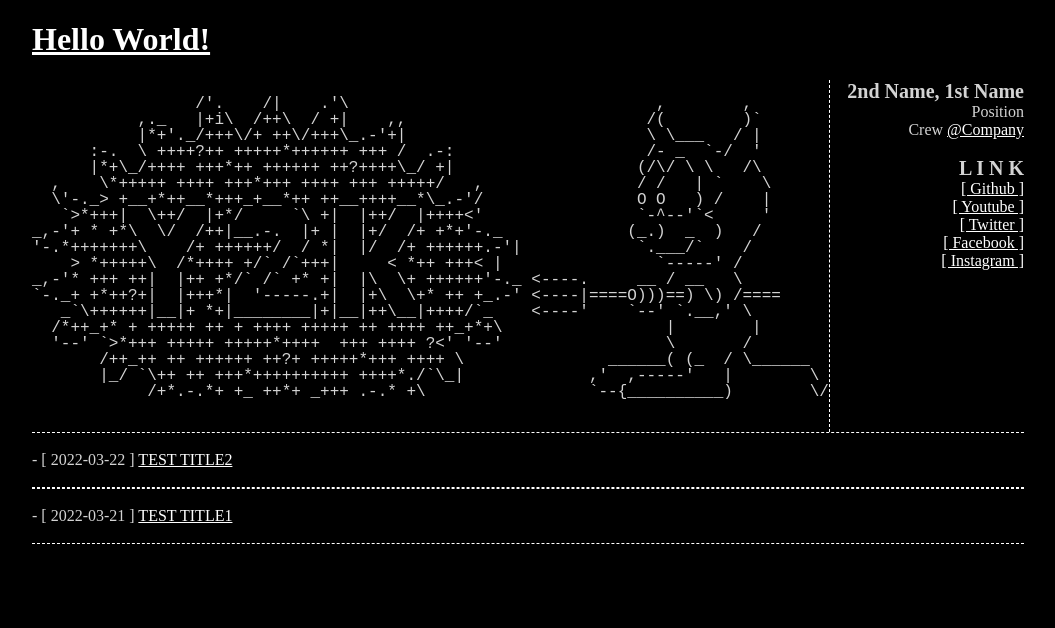
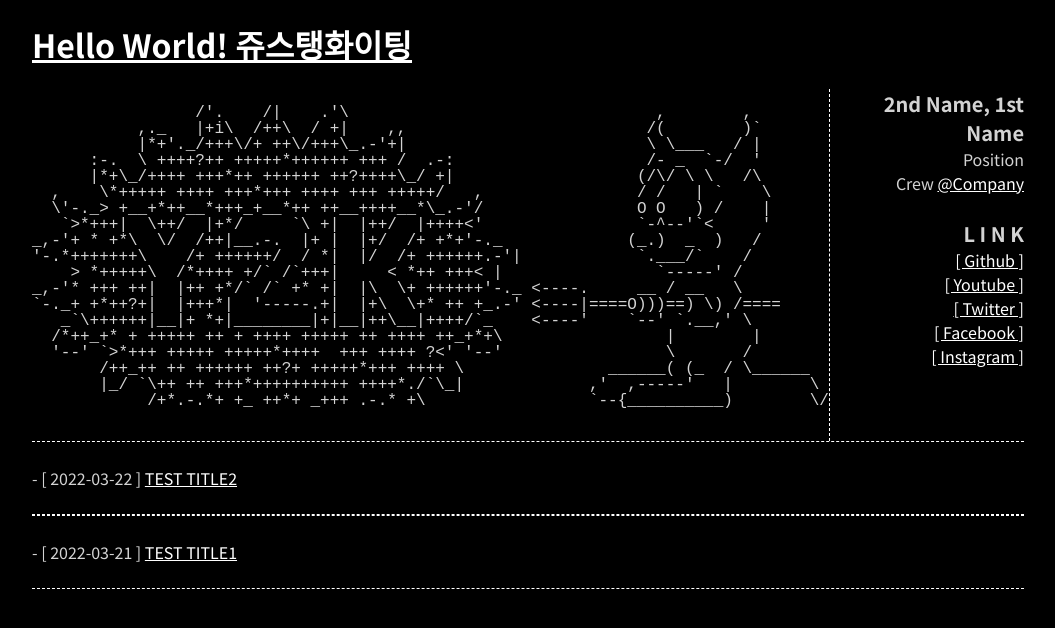
Before and after one commit to ChoSeyoung/neoleul-jekyll-tenikka, a Jekyll site: the page built from index.html, in a window 1280 px wide. Shown: the top 628 px of the page, without its empty margins (112-1167 px from the left). Built offline with Jekyll 4.4.1, drawn with Linux system fonts in a browser that asks for light colours.

Commit message:
포스트로 이동도 해결했는데 사파리에서 폰트가 이상하다.

```diff
--- a/_layouts/default.html
+++ b/_layouts/default.html
@@ -11,7 +11,7 @@
     </script>
 </head>
 <body>
-<h1 class="d-inline-block clickable" onclick="window.location.href = './'">Hello World!</h1>
+<h1 class="d-inline-block clickable" onclick="window.location.href = './'">Hello World! 쥬스탱화이팅</h1>
 <header>
     <div class="divider-right">
         <pre class="ascii">
--- a/resources/default.css
+++ b/resources/default.css
@@ -1,4 +1,7 @@
+@import url('https://fonts.googleapis.com/css2?family=Noto+Sans+KR:wght@400;700&display=swap');
+
 html {
+    font-family: 'Noto Sans KR', sans-serif;
     font-size: 16px;
 }
 
```
